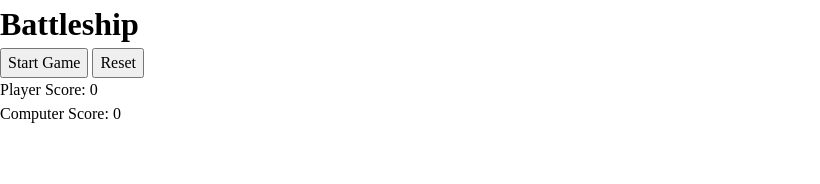
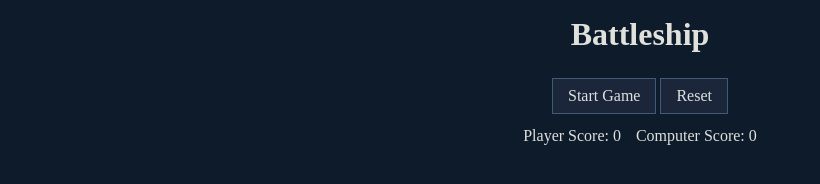
Before and after one commit to CeeZ-11/Odin-Project-Battleship, a website with bundled scripts: page index.html in a window 1280 px wide. Shown: the whole page, without its empty margins (0-820 px from the left). Built offline with nearby package versions, Linux system fonts and the light colour scheme.

Commit message:
:art: Add modern color palette in css

```diff
--- a/style.css
+++ b/style.css
@@ -5,11 +5,23 @@
 
 * {
   margin: 0;
+  --bg-color: #0d1b2a;
+  --primary-color: #e0e1dd;
+  --secondary-color: #778da9;
+  --btn-bg-color: #1b263b;
+  --btn-bg-hv-color: #415a77;
+  --btn-text-color: #e0e1dd;
+  --line-color: #3e4c59;
+  --error-alert-color: #ff6b6b;
+  --highlight-color: #f4d35e;
+  --border-color: #415a77;
+  --grid-line-color: #3e4c59;
 }
 
 body {
   line-height: 1.5;
   -webkit-font-smoothing: antialiased;
+  overflow: hidden;
 }
 
 img,
@@ -42,3 +54,45 @@ h6 {
 #__next {
   isolation: isolate;
 }
+
+#container {
+  display: flex;
+  justify-content: start;
+  align-items: center;
+  height: 100vh;
+  flex-direction: column;
+  background-color: var(--bg-color);
+  color: var(--primary-color);
+  gap: 10px;
+  padding-top: 10px;
+}
+
+button {
+  background-color: var(--btn-bg-color);
+  color: var(--btn-text-color);
+  border: 1px solid var(--border-color);
+  padding: 5px 15px;
+  cursor: pointer;
+  transition: background-color 0.3s;
+}
+
+button:hover {
+  background-color: var(--btn-bg-hv-color);
+}
+
+.grid {
+  border: 1px solid var(--grid-line-color);
+}
+
+.active {
+  background-color: var(--highlight-color);
+}
+
+.error {
+  color: var(--error-color);
+}
+
+#scoreboard {
+  display: flex;
+  gap: 15px;
+}
```
